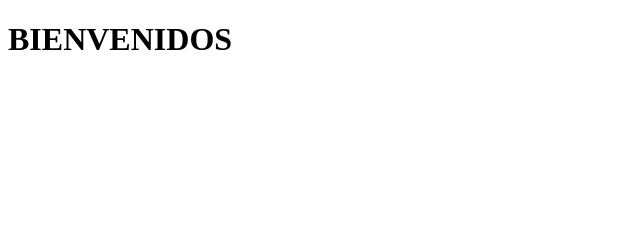
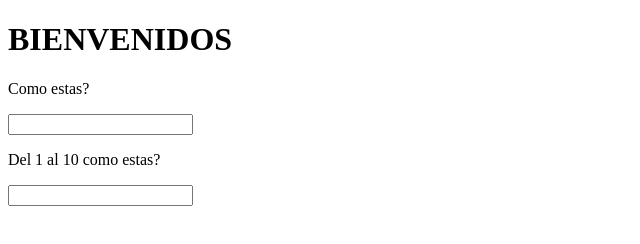
Before and after one commit to Martooooooo/PROYECTO-TIC, a plain HTML site: page PROYECTO TIC.html in a window 1280 px wide. Shown: the whole page, without its empty margins (0-640 px from the left). Drawn offline with Linux system fonts and the light colour scheme.

Commit message:
Update PROYECTO TIC.html

```diff
--- a/PROYECTO TIC.html
+++ b/PROYECTO TIC.html
@@ -8,5 +8,13 @@
 </head>
 <body>
     <H1>BIENVENIDOS</H1>
+   <p>Como estas?</p>
+    <div>
+        <input type="text">
+    </div>
+  <p>Del 1 al 10 como estas?</p>
+    <div>
+    <input type="number">
+   </div>
 </body>
 </html>
```
